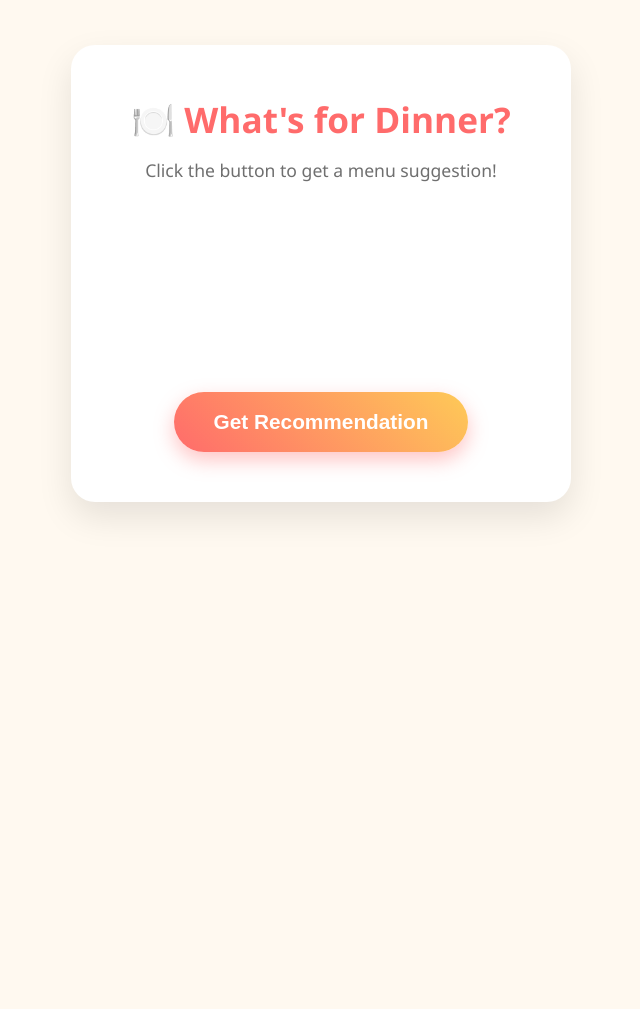
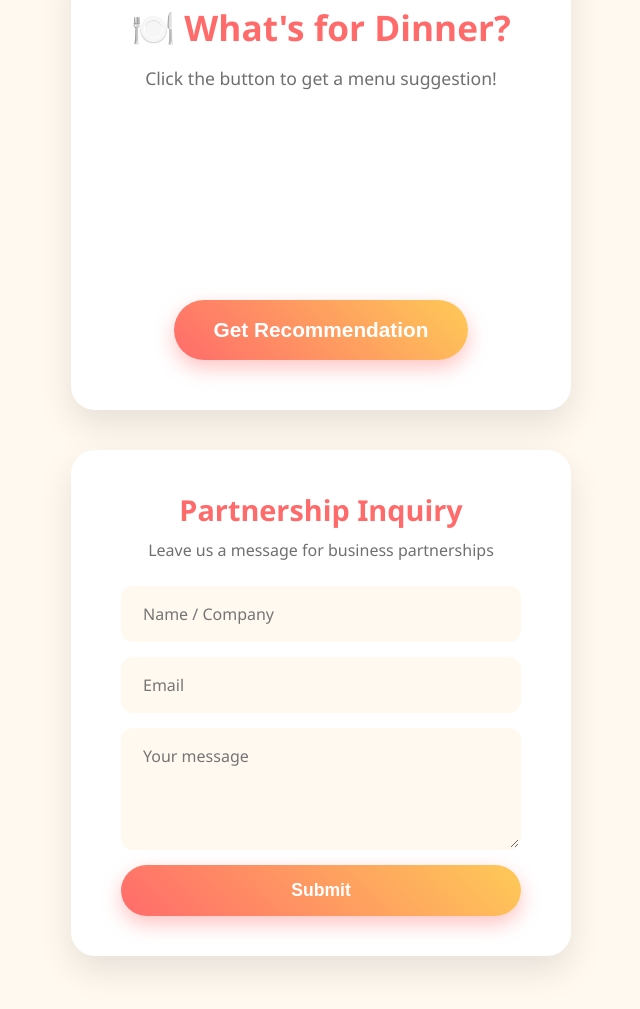
Before and after one commit to jihyewww01-blip/jocoding-pb-claude, a website: page en/index.html in a window 1280 px wide. Shown: the part 127-1136 px from the top of the page, without its empty margins (319-959 px from the left). Before the commit the page ends 800 px from the top, so only its background shows below. Drawn offline with Linux system fonts and the light colour scheme.

Commit message:
Add partnership inquiry form to English version
Co-Authored-By: Claude Opus 4.5 <noreply@anthropic.com>

```diff
--- a/en/index.html
+++ b/en/index.html
@@ -15,6 +15,18 @@
         <div class="menu-container"></div>
         <button id="recommend-btn">Get Recommendation</button>
     </div>
+
+    <div class="contact-container">
+        <h2>Partnership Inquiry</h2>
+        <p class="contact-subtitle">Leave us a message for business partnerships</p>
+        <form action="https://formspree.io/f/xeeaevag" method="POST" class="contact-form">
+            <input type="text" name="name" placeholder="Name / Company" required>
+            <input type="email" name="email" placeholder="Email" required>
+            <textarea name="message" placeholder="Your message" rows="4" required></textarea>
+            <button type="submit">Submit</button>
+        </form>
+    </div>
+
     <script src="main.js"></script>
 </body>
 </html>
--- a/en/style.css
+++ b/en/style.css
@@ -67,10 +67,12 @@
 body {
     font-family: 'Segoe UI', 'Helvetica Neue', sans-serif;
     display: flex;
+    flex-direction: column;
     justify-content: center;
     align-items: center;
     min-height: 100vh;
     margin: 0;
+    padding: 80px 20px 40px;
     background-color: var(--background-color);
     color: var(--text-color);
     transition: background-color var(--transition-speed) ease, color var(--transition-speed) ease;
@@ -179,3 +181,84 @@ h1 {
     transform: translateY(1px);
     box-shadow: 0 4px 15px rgba(255, 107, 107, 0.4);
 }
+
+/* Contact Form */
+.contact-container {
+    text-align: center;
+    background: var(--container-bg);
+    padding: 40px 50px;
+    border-radius: 24px;
+    box-shadow: 0 15px 35px var(--shadow-color);
+    transition: transform var(--transition-speed) ease, background var(--transition-speed) ease;
+    max-width: 500px;
+    width: 90%;
+    margin: 40px auto;
+}
+
+.contact-container:hover {
+    transform: translateY(-5px);
+}
+
+.contact-container h2 {
+    color: var(--primary-color);
+    margin-bottom: 10px;
+    font-size: 1.8em;
+}
+
+.contact-subtitle {
+    color: var(--text-color);
+    opacity: 0.7;
+    margin-bottom: 25px;
+    font-size: 1em;
+}
+
+.contact-form {
+    display: flex;
+    flex-direction: column;
+    gap: 15px;
+}
+
+.contact-form input,
+.contact-form textarea {
+    padding: 15px 20px;
+    border: 2px solid transparent;
+    border-radius: 12px;
+    font-size: 1em;
+    background: var(--background-color);
+    color: var(--text-color);
+    transition: all var(--transition-speed) ease;
+    font-family: inherit;
+}
+
+.contact-form input:focus,
+.contact-form textarea:focus {
+    outline: none;
+    border-color: var(--primary-color);
+}
+
+.contact-form textarea {
+    resize: vertical;
+    min-height: 100px;
+}
+
+.contact-form button {
+    background: linear-gradient(45deg, var(--primary-color), var(--secondary-color));
+    color: white;
+    border: none;
+    padding: 15px 30px;
+    font-size: 1.1em;
+    font-weight: bold;
+    border-radius: 50px;
+    cursor: pointer;
+    transition: all 0.3s ease;
+    box-shadow: 0 8px 20px rgba(255, 107, 107, 0.4);
+}
+
+.contact-form button:hover {
+    transform: translateY(-3px) scale(1.02);
+    box-shadow: 0 12px 30px rgba(255, 107, 107, 0.5);
+}
+
+.contact-form button:active {
+    transform: translateY(1px);
+}
```
